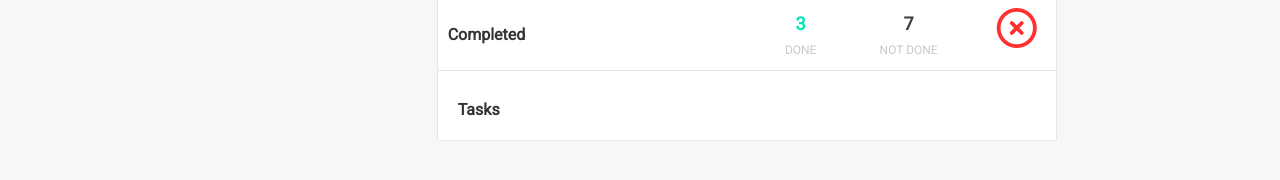
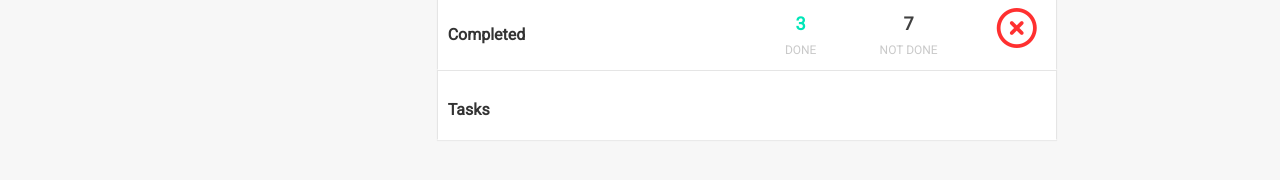
Before and after one commit to tombassrosenfeld/developme-prep-app, a React (Create React App) app: page /cohort/1/1 in a window 1280 px wide. Shown: the part 444-624 px from the top of the page. Built offline with nearby package versions, Linux system fonts and the light colour scheme.

Commit message:
able to email each student, total tasks record displayed

```diff
--- a/src/components/StudentRecord.js
+++ b/src/components/StudentRecord.js
@@ -25,7 +25,7 @@ export default ({student, totalTasks}) => {
 		  	</div>
 		  </div>
 		  <StudentStatus progress={progress} notDone={totalTasks - progress} />
-		  <div class="topics panel narrow-padding">
+		  <div class="topics panel">
 		  	<div class="row">
 					<div className="col-sm-8">
 						<h2 className="panel-title">Tasks</h2>
```
